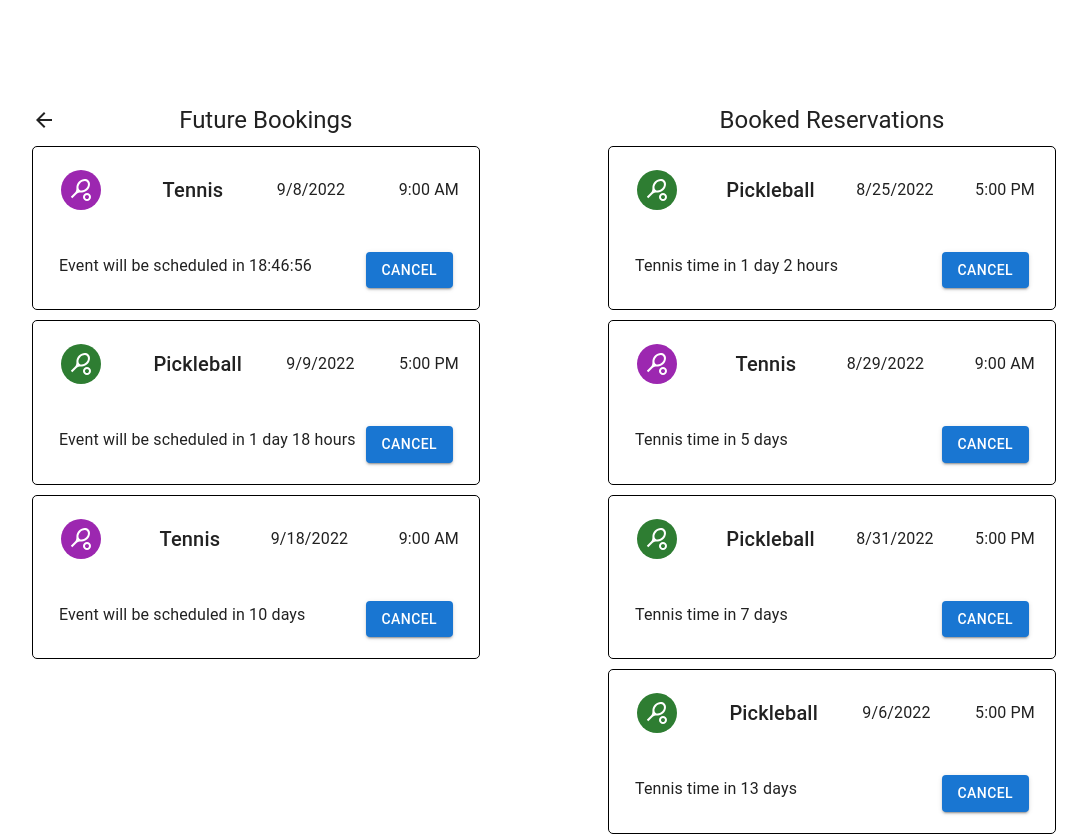
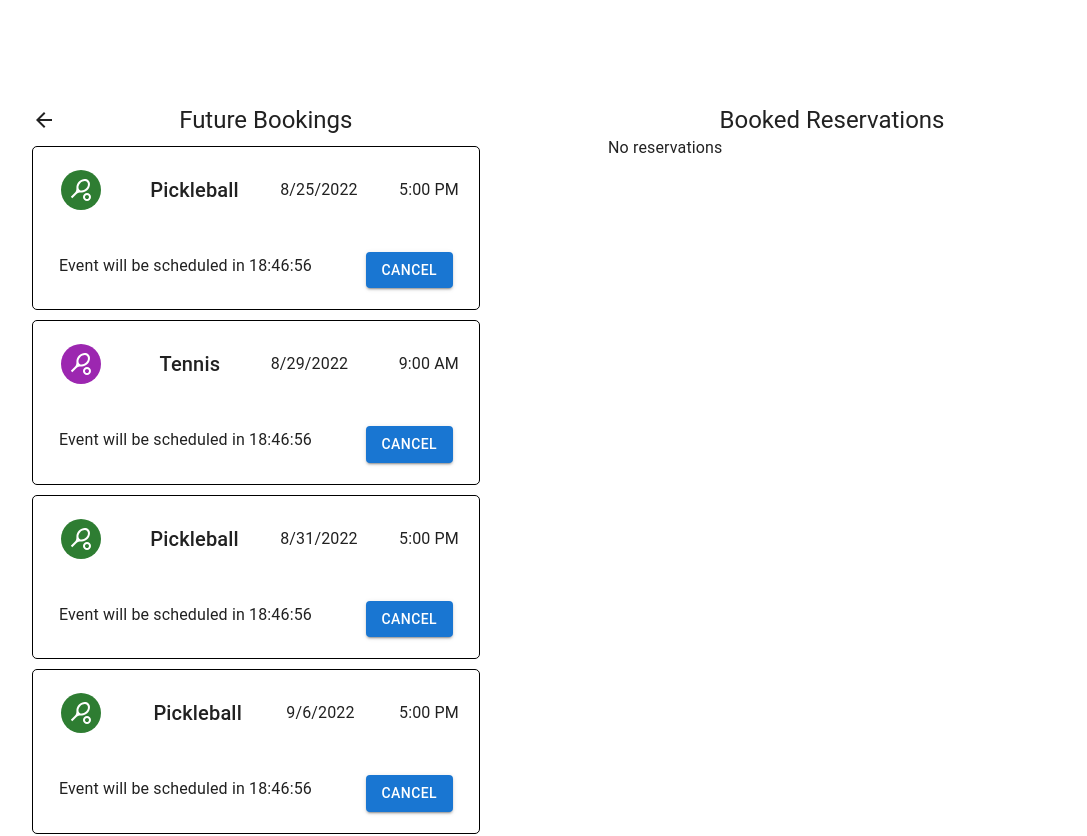
Before and after one commit to MarkAlperin/Personal-Website, a React (Create React App) app: page /tennis-time/reservations in a window 1280 px wide. Shown: the top 836 px of the page, without its empty margins (96-1183 px from the left). Built offline with nearby package versions, Linux system fonts and the light colour scheme.

Commit message:
remove timeLeft logs

```diff
--- a/src/apps/tennisTime/ResPage.js
+++ b/src/apps/tennisTime/ResPage.js
@@ -68,12 +68,12 @@ export default function ResPage() {
             </Typography>
             <StyledP>.</StyledP>
           </TitleContainer>
-          {!reservations.length && (
+          {!reservations.filter(res => !res.isReserved && !res.isAttempted).length && (
             <Typography variant="body1">No reservations</Typography>
           )}
           {Array.isArray(reservations) &&
             reservations
-              .filter((reservation) => !reservation.isScheduled)
+              .filter((reservation) => !reservation.isAttempted)
               .map((reservation) => (
                 <ResCard
                   reservation={reservation}
@@ -90,12 +90,12 @@ export default function ResPage() {
             </Typography>
             <StyledP>.</StyledP>
           </TitleContainer>
-          {!reservations.length && (
+          {!reservations.filter(res => res.isReserved && res.isAttempted).length && (
             <Typography variant="body1">No reservations</Typography>
           )}
           {Array.isArray(reservations) &&
             reservations
-              .filter((reservation) => reservation.isScheduled)
+              .filter((reservation) => reservation.isReserved)
               .map((reservation) => (
                 <BookedCard
                   reservation={reservation}
```
Also changed, not shown: src/apps/tennisTime/BookedCard.js (+2 -7 lines), src/apps/tennisTime/ResCard.js (+1 -6 lines).
